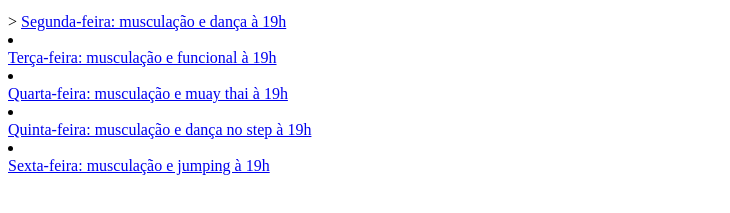
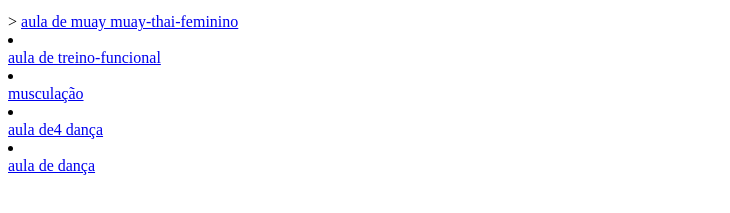
Before and after one commit to rissiana/site2024, a plain HTML site: page index.html in a window 1280 px wide. Shown: the part 135-348 px from the top of the page, without its empty margins (0-730 px from the left). Drawn offline with Linux system fonts and the light colour scheme.

Commit message:
Add files via upload

```diff
--- a/index.html
+++ b/index.html
@@ -20,19 +20,19 @@
      <p></p>
 
         ></li>
-        <a href="segunda.html" target="_blank">Segunda-feira: musculação e dança à 19h </a>
+        <a href="https://www.tuasaude.com/muay-thai-emagrece-e-define-o-corpo/" target="_blank"> aula de muay muay-thai-feminino </a>
 
         <li></li>
-        <a href="terca.html" target="_blank">Terça-feira: musculação e funcional à 19h</a>
+        <a href="https://www.atletis.com.br/treino-funcional" target="_blank">aula de treino-funcional</a>
 
         <li></li>
-        <a href="quarta.html" target="_blank"> Quarta-feira: musculação e muay thai à 19h </a>
+        <a href="https://saude.sesisc.org.br/blog/promocao-da-saude-nas-empresas/beneficios-de-fazer-academia-para-sua-saude-e-seu-corpo/" target="_blank">musculação </a>
 
         <li></li>
-        <a href="quinta.html" target="_blank">Quinta-feira: musculação e dança no step à 19h </a>
+<a href="//www.redehospitalcasa.com.br/post/beneficios-danca-para-saude#:~:text=Dan%C3%A7ar%20faz%20bem&text=Melhora%20a%20aptid%C3%A3o%20f%C3%ADsica%3A%20a,doen%C3%A7as%20card%C3%ADacas%2C%20diabetes%20e%20obesidade. target="_blank"> aula de4 dança</a>
 
         <li></li>
-        <a href="sexta.html" target="_blank">Sexta-feira: musculação e jumping à 19h </a>
+        <a href="https://www.treinus.com.br/blog/aula-de-jump/#:~:text=A%20aula%20de%20Jump%20%C3%A9%20caracterizada%20por%20utilizar%20um%20trampolim,que%20est%C3%A1%20guiando%20a%20aula" target="blank">aula de dança </a>
 
 
 
```
